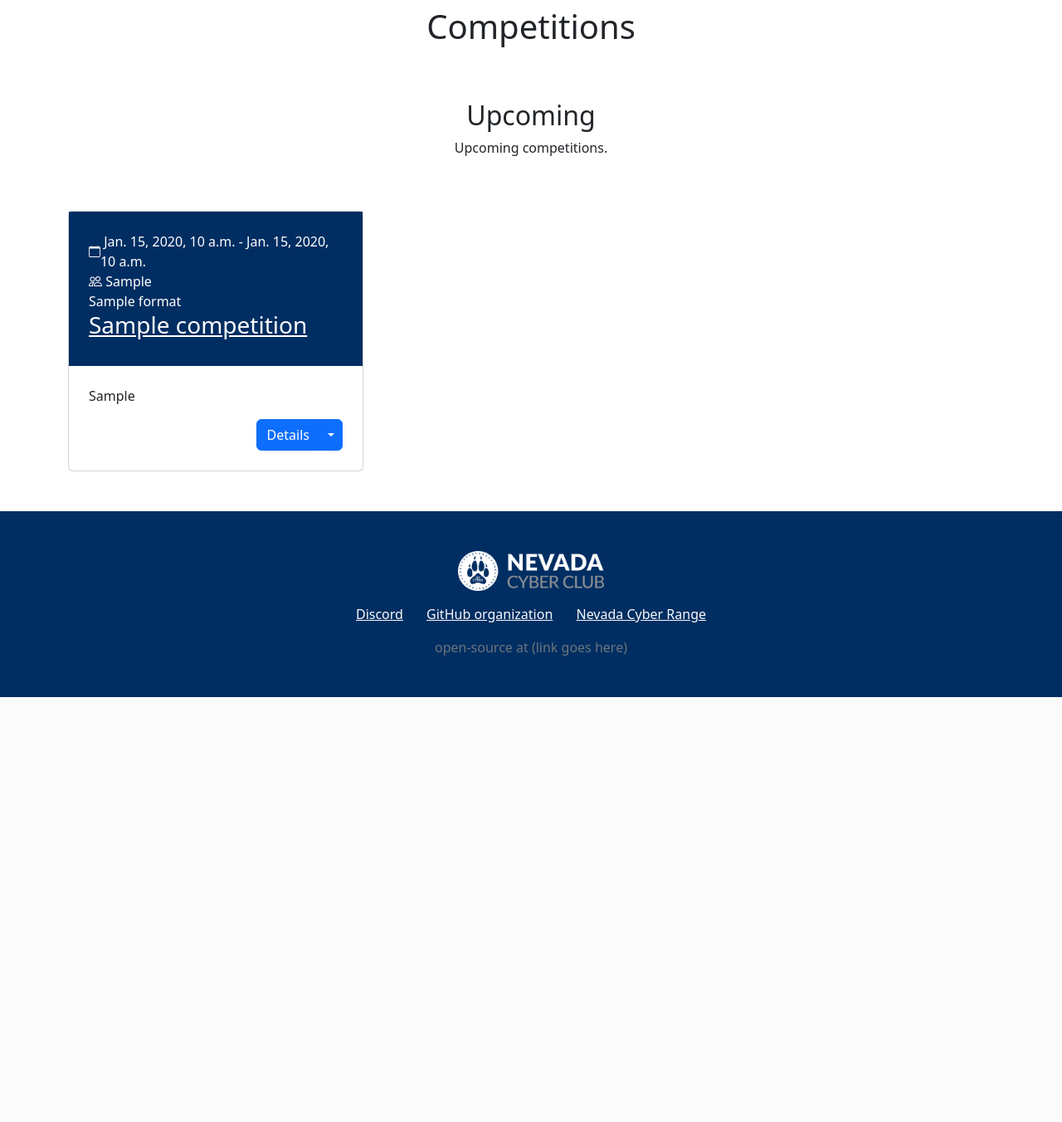
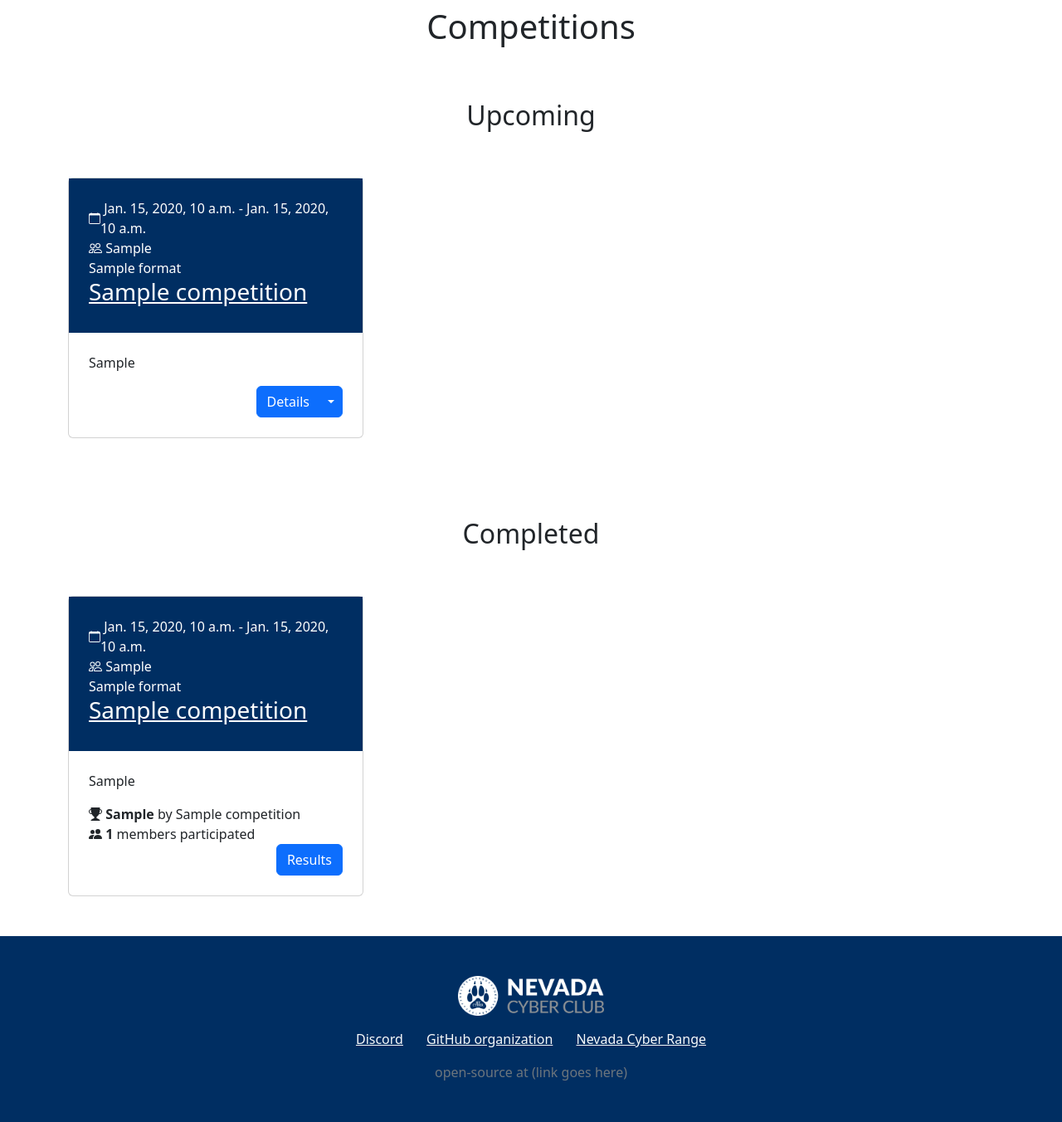
Before and after one commit to lgactna/ncc-web, a Django app: template writeups/templates/writeups/competition_list.html in a window 1280 px wide. Shown: the part 80-1432 px from the top of the page at 83% size. Before the commit the page ends 920 px from the top, so only its background shows below. Run offline with Django 4.2, Linux system fonts and the light colour scheme; the template is opened without the code that fills it: most values are stand-ins (such as "Sample title", 1, 10 or a date in 2020); some libraries are stand-ins or nearby versions.

Commit message:
Add best participant mechanics, closes #4

```diff
--- a/writeups/formatChecker.py
+++ b/writeups/formatChecker.py
@@ -4,7 +4,6 @@ from django.template.defaultfilters import filesizeformat
 from django.utils.translation import ugettext_lazy as _
 
 # From https://stackoverflow.com/questions/2472422/django-file-upload-size-limit
-
 class SizeRestrictedFileField(FileField):
     """
     Same as FileField, but you can specify:
--- a/writeups/templates/writeups/competition_list.html
+++ b/writeups/templates/writeups/competition_list.html
@@ -3,16 +3,15 @@
 {% block content %}
 <div class="container py-2">
     <h1 class="text-center">Competitions</h1>
-    </div><!-- Start: Articles Cards -->
+    </div>
     <div class="container py-4 py-xl-5">
         <div class="row mb-5">
             <div class="col-md-8 col-xl-6 text-center mx-auto">
                 <h2>Upcoming</h2>
-                <p class="w-lg-50">Upcoming competitions.</p>
             </div>
         </div>
+        <div class="row gy-4 row-cols-1 row-cols-md-2 row-cols-xl-3">
         {% for competition in competitions %}
-            <div class="row gy-4 row-cols-1 row-cols-md-2 row-cols-xl-3">
             <div class="col">
                 <div class="card">
                     <div class="card-body p-4 container-dark">
@@ -49,8 +48,55 @@
                     </div>
                 </div>
             </div>
+        {% endfor %}
+        </div>
+    </div>
+
+    <div class="container py-4 py-xl-5">
+        <div class="row mb-5">
+            <div class="col-md-8 col-xl-6 text-center mx-auto">
+                <h2>Completed</h2>
+            </div>
+        </div>
+        <div class="row gy-4 row-cols-1 row-cols-md-2 row-cols-xl-3">
+            {% for competition in competitions %}
+                <div class="col">
+                    <div class="card">
+                        <div class="card-body p-4 container-dark">
+                            <div><span class="d-flex align-items-center"><svg xmlns="http://www.w3.org/2000/svg" width="1em" height="1em" fill="currentColor" viewBox="0 0 16 16" class="bi bi-calendar">
+                                        <path d="M3.5 0a.5.5 0 0 1 .5.5V1h8V.5a.5.5 0 0 1 1 0V1h1a2 2 0 0 1 2 2v11a2 2 0 0 1-2 2H2a2 2 0 0 1-2-2V3a2 2 0 0 1 2-2h1V.5a.5.5 0 0 1 .5-.5zM1 4v10a1 1 0 0 0 1 1h12a1 1 0 0 0 1-1V4H1z"></path>
+                                    </svg>&nbsp;{{ competition.start_date }} - {{ competition.end_date }}</span><span class="d-flex align-items-center"><svg xmlns="http://www.w3.org/2000/svg" width="1em" height="1em" fill="currentColor" viewBox="0 0 16 16" class="bi bi-people">
+                                        <path d="M15 14s1 0 1-1-1-4-5-4-5 3-5 4 1 1 1 1h8zm-7.978-1A.261.261 0 0 1 7 12.996c.001-.264.167-1.03.76-1.72C8.312 10.629 9.282 10 11 10c1.717 0 2.687.63 3.24 1.276.593.69.758 1.457.76 1.72l-.008.002a.274.274 0 0 1-.014.002H7.022zM11 7a2 2 0 1 0 0-4 2 2 0 0 0 0 4zm3-2a3 3 0 1 1-6 0 3 3 0 0 1 6 0zM6.936 9.28a5.88 5.88 0 0 0-1.23-.247A7.35 7.35 0 0 0 5 9c-4 0-5 3-5 4 0 .667.333 1 1 1h4.216A2.238 2.238 0 0 1 5 13c0-1.01.377-2.042 1.09-2.904.243-.294.526-.569.846-.816zM4.92 10A5.493 5.493 0 0 0 4 13H1c0-.26.164-1.03.76-1.724.545-.636 1.492-1.256 3.16-1.275zM1.5 5.5a3 3 0 1 1 6 0 3 3 0 0 1-6 0zm3-2a2 2 0 1 0 0 4 2 2 0 0 0 0-4z"></path>
+                                    </svg>&nbsp;{{ competition.get_type_display }}</span></div>
+                            <p class="card-text mb-0">{{ competition.format }}</p>
+                            <a href="{{ competition.get_absolute_url }}">
+                                <h3 class="card-title">{{ competition.name }}</h3>
+                            </a>
+                        </div>
+                        <div class="card-body p-4">
+                            <p class="card-text">{{ competition.meta_lead }}</p>
+                            <span class="d-flex align-items-center" data-bs-toggle="tooltip" data-bss-tooltip="" data-bs-placement="left" title="Best performance">
+                                <svg xmlns="http://www.w3.org/2000/svg" width="1em" height="1em" fill="currentColor" viewBox="0 0 16 16" class="bi bi-trophy-fill" title="Best performance">
+                                    <path d="M2.5.5A.5.5 0 0 1 3 0h10a.5.5 0 0 1 .5.5c0 .538-.012 1.05-.034 1.536a3 3 0 1 1-1.133 5.89c-.79 1.865-1.878 2.777-2.833 3.011v2.173l1.425.356c.194.048.377.135.537.255L13.3 15.1a.5.5 0 0 1-.3.9H3a.5.5 0 0 1-.3-.9l1.838-1.379c.16-.12.343-.207.537-.255L6.5 13.11v-2.173c-.955-.234-2.043-1.146-2.833-3.012a3 3 0 1 1-1.132-5.89A33.076 33.076 0 0 1 2.5.5zm.099 2.54a2 2 0 0 0 .72 3.935c-.333-1.05-.588-2.346-.72-3.935zm10.083 3.935a2 2 0 0 0 .72-3.935c-.133 1.59-.388 2.885-.72 3.935z"></path>
+                                </svg>&nbsp;<strong>{{ competition.get_best_ordinal }}</strong>&nbsp;by {{ competition.get_best_performer_name }}
+                            </span>
+                            <span class="d-flex align-items-center">
+                                <svg xmlns="http://www.w3.org/2000/svg" width="1em" height="1em" fill="currentColor" viewBox="0 0 16 16" class="bi bi-people-fill" title="Members participating">
+                                    <path d="M7 14s-1 0-1-1 1-4 5-4 5 3 5 4-1 1-1 1H7zm4-6a3 3 0 1 0 0-6 3 3 0 0 0 0 6z"></path>
+                                    <path fill-rule="evenodd" d="M5.216 14A2.238 2.238 0 0 1 5 13c0-1.355.68-2.75 1.936-3.72A6.325 6.325 0 0 0 5 9c-4 0-5 3-5 4s1 1 1 1h4.216z"></path>
+                                    <path d="M4.5 8a2.5 2.5 0 1 0 0-5 2.5 2.5 0 0 0 0 5z"></path>
+                                </svg>&nbsp;<strong>{{ competition.placements.count }}</strong>&nbsp;members participated
+                            </span>
+                            <div style="display: flex;">
+                            <div class="btn-group" style="margin-left: auto;">
+                                <a class="btn btn-primary" role="button" href="{{ competition.get_absolute_url }}">Results</a>
+                                </div>
+                            </div>
+                        </div>
+                    </div>
                 </div>
             {% endfor %}
-    </div><!-- End: Articles Cards -->
-</div><!-- End: Articles Cards -->
+        </div>
+    </div>
+</div>
 {% endblock %}
```
Also changed, not shown: writeups/models.py (+15 -0 lines), writeups/migrations/0010_alter_post_challenge_files.py (added). Lines whose indentation alone changed are shown as unchanged.
